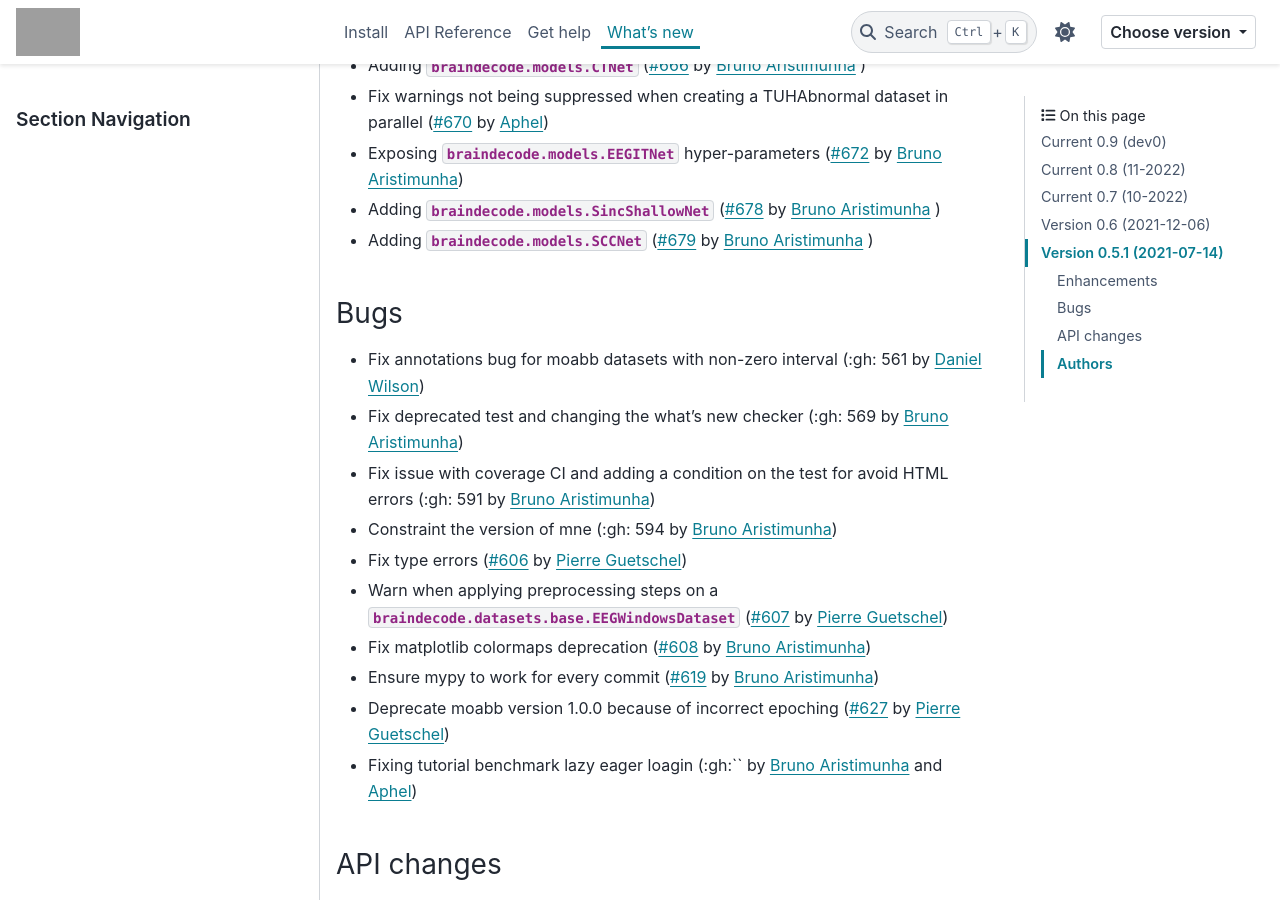
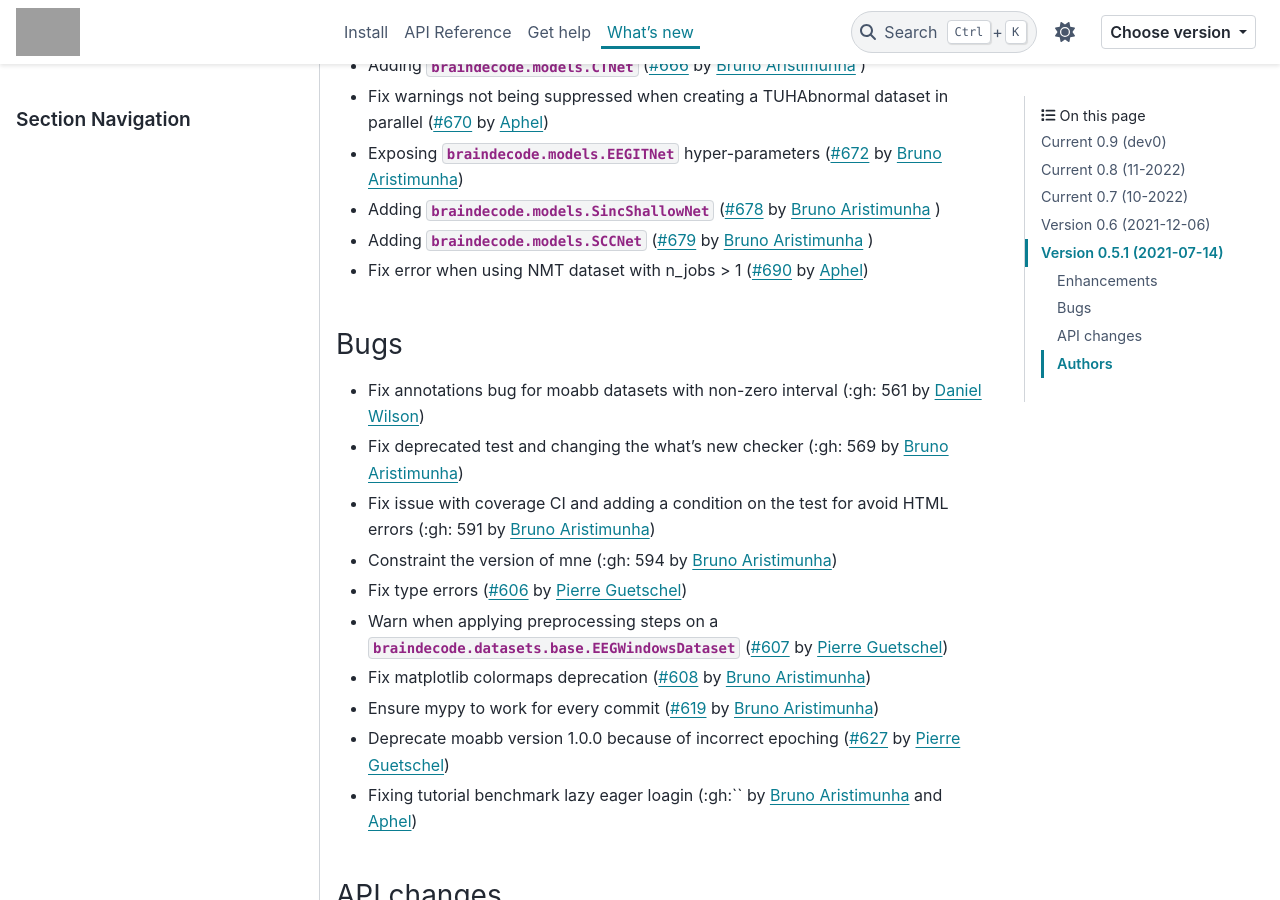
Before and after one commit to braindecode/braindecode, a Sphinx documentation site: the page built from docs/whats_new.rst, in a window 1280 px wide and 900 px high, scrolled down 1632 px. Built offline with Sphinx 7.4.7 and the PyData theme 0.15.4, drawn with Linux system fonts in a browser that asks for light colours; pages that are not in the unit, such as notebooks, are missing from menus; comment, search, counter and statistics services are not loaded; grey boxes are pictures that could not be loaded.

Commit message:
+ whats new

```diff
--- a/docs/whats_new.rst
+++ b/docs/whats_new.rst
@@ -60,6 +60,7 @@ Enhancements
 - Exposing :class:`braindecode.models.EEGITNet` hyper-parameters (:gh:`672` by `Bruno Aristimunha`_)
 - Adding :class:`braindecode.models.SincShallowNet` (:gh:`678` by `Bruno Aristimunha`_ )
 - Adding :class:`braindecode.models.SCCNet` (:gh:`679` by `Bruno Aristimunha`_ )
+- Fix error when using NMT dataset with n_jobs > 1 (:gh:`690` by `Aphel`_)
 
 Bugs
 ~~~~
```
